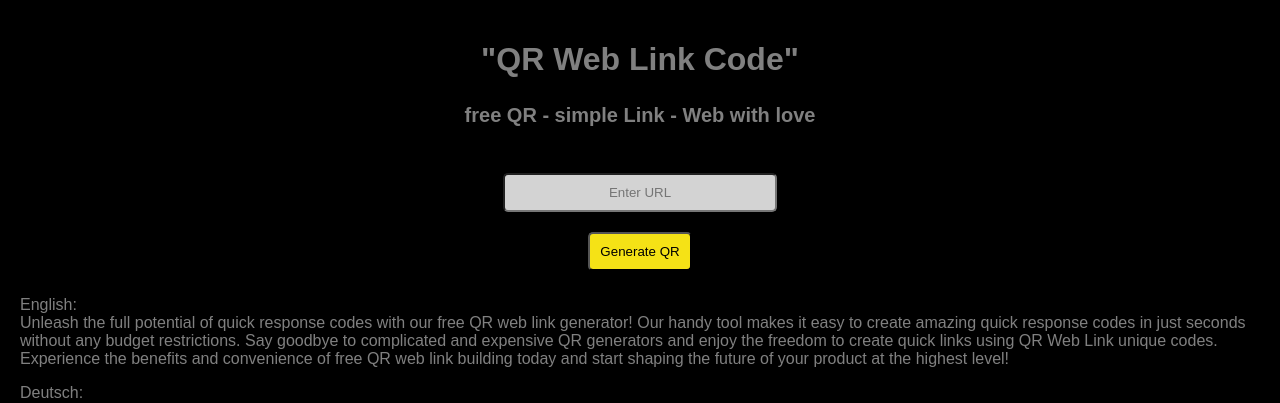
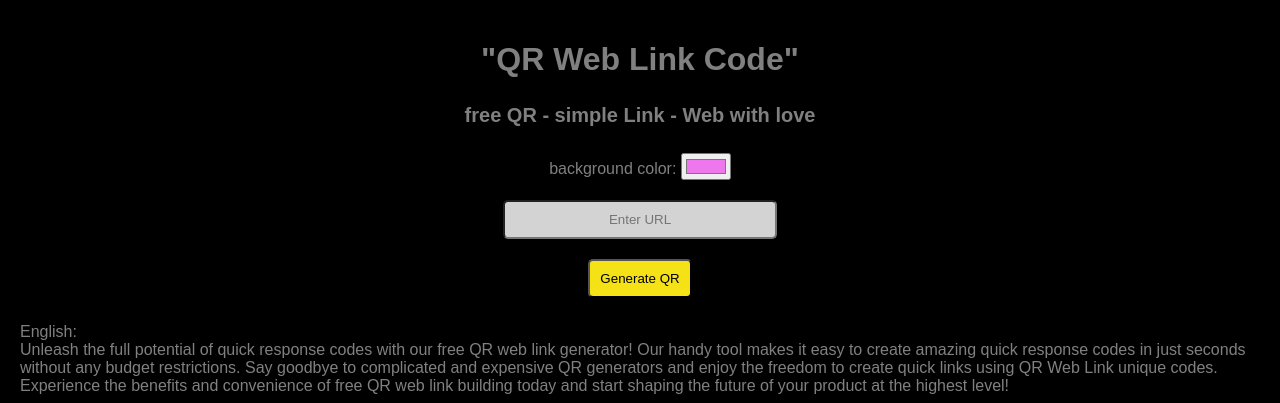
Before and after one commit to RuslanKovalyov/qr-web.link, a Django app: page / in a window 1280 px wide. Shown: the top 403 px of the page. Run offline with Django 4.2, Linux system fonts and the light colour scheme.

Commit message:
updated version, includes a color picker field to allow the user to choose the background color of the QR

```diff
--- a/Project Deployment Steps.txt
+++ b/Project Deployment Steps.txt
@@ -5,6 +5,7 @@
     source venv/bin/activate
     pip install Django
     pip install python-dotenv
+    pip install django-colorfield
     pip install gunicorn
     pip install qrcode
     pip install pillow
--- a/main/templates/input_url.html
+++ b/main/templates/input_url.html
@@ -89,11 +89,14 @@
       <div class="center-div">
         <form method="post">
           {% csrf_token %}
+          <label for="id_color">background color:</label>
+          <input type="color" name="color" required id="id_color" value="#ee77ee">
+          <br>
+          <input type="text" name="url" placeholder="Enter URL">
+          <br>
           {% if error_message %}
               <div class="error">{{ error_message }}</div>
           {% endif %}
-          <input type="text" name="url" placeholder="Enter URL">
-          <br>
           <button type="submit">Generate QR</button>
         </form>
       </div>
--- a/main/templates/qr.html
+++ b/main/templates/qr.html
@@ -54,7 +54,7 @@
   <body>
     <img id="transformImage" src="{% static 'qr.png' %}" alt="qr-web.link" width="220" height="40"/>
     <a href="{% static 'qr.png' %}" download>Download QR</a>
-    <a href="{% url 'generate_qr' %}">Back to generator</a>
+    <a href="{% url 'home' %}">Back to generator</a>
 
     <script>
       const transformImage = document.getElementById("transformImage");
--- a/main/urls.py
+++ b/main/urls.py
@@ -1,6 +1,6 @@
 from django.urls import path
-from .views import generate_qr
+from .views import home
 
 urlpatterns = [
-    path("", generate_qr, name="generate_qr"),
+    path("", home, name="home"),
 ]
--- a/main/views.py
+++ b/main/views.py
@@ -4,9 +4,11 @@ from django import forms
 
 class URLForm(forms.Form):
     url = forms.URLField(label='Enter URL')
+    color = forms.CharField(label='Choose a color', widget=forms.TextInput(attrs={'type': 'color'}))
 
     def generate_qr(self):
         url = self.cleaned_data['url']
+        color = self.cleaned_data['color']
         qr = qrcode.QRCode(
             version=1,
             box_size=10,
@@ -14,10 +16,10 @@ class URLForm(forms.Form):
         )
         qr.add_data(url)
         qr.make(fit=True)
-        img = qr.make_image(fill_color="black", back_color="#F5E216")
+        img = qr.make_image(fill_color="black", back_color=color)#"#F5E216"
         return img
 
-def generate_qr(request):
+def home(request):
     if request.method == 'POST':
         form = URLForm(request.POST)
         if form.is_valid():
--- a/qrweb/settings.py
+++ b/qrweb/settings.py
@@ -7,7 +7,7 @@ BASE_DIR = Path(__file__).resolve().parent.parent
 load_dotenv(find_dotenv())
 SECRET_KEY = os.environ['SECRET_KEY']
 
-DEBUG = False
+DEBUG = True
 
 ALLOWED_HOSTS = ['localhost', 'qr-web.link', 'www.qr-web.link']
 CSRF_TRUSTED_ORIGINS = ['http://127.0.0.1',
```
Also changed, not shown: main/static/qr.png, static/qr.png.
